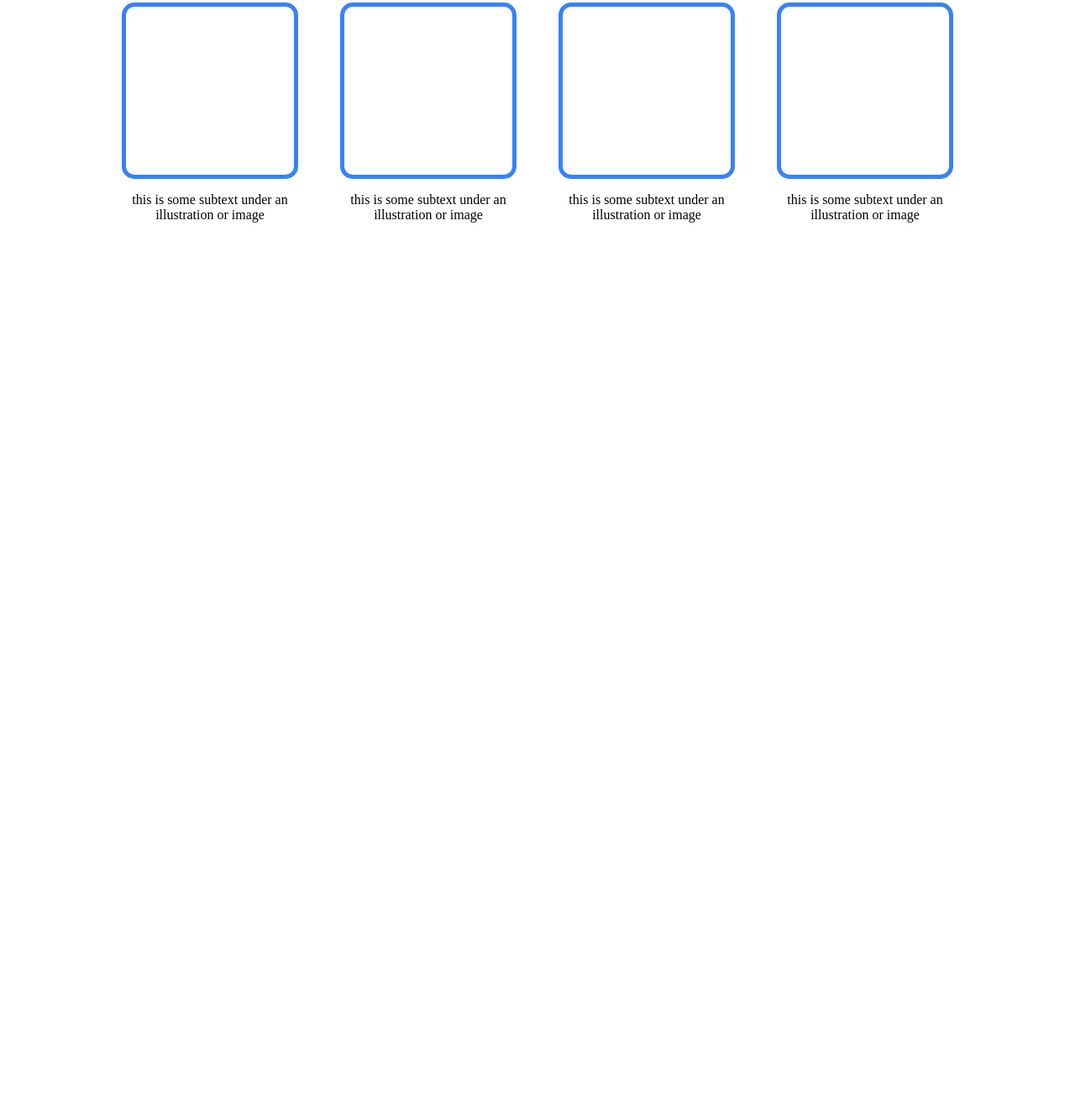
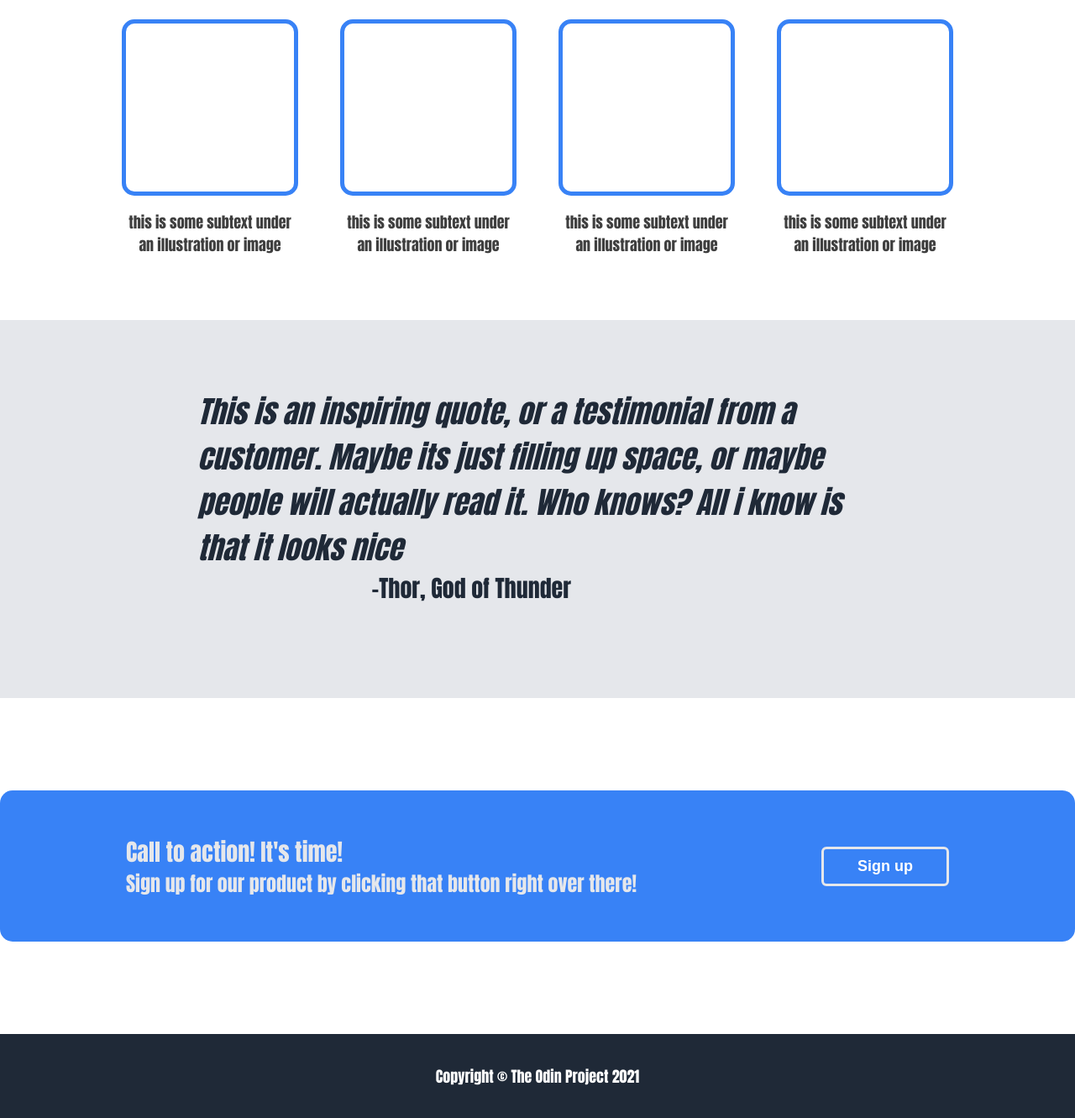
Before and after one commit to ignaciomateoalvarez/landing-page, a plain HTML site: page index.html in a window 1280 px wide. Shown: the part 719-2050 px from the top of the page at 84% size. Before the commit the page ends 1050 px from the top, so only its background shows below. Drawn offline with Linux system fonts and the light colour scheme.

Commit message:
Add inspirational quote, call the action and footer

```diff
--- a/index.html
+++ b/index.html
@@ -52,6 +52,37 @@
         </div>
     </div>
 
+    <div class="third-container">
+        <div class="quote">
+
+            <p>This is an inspiring quote, or a testimonial from a customer. Maybe its just filling up space, or maybe people will actually read it. Who knows? All i know is that it looks nice</p>
+        </div>
+
+        <div class="sign">
+            <p>-Thor, God of Thunder</p>
+        </div>
+    </div>
+
+    <div class="fourth-container">
+
+        <div class="blue-container">
+                <div class="fourth-container-text">
+                    <h3>Call to action! It's time!</h3>
+                <p>Sign up for our product by clicking that button right over there!</p>
+                </div>
+
+                <div>
+                <button>Sign up</button>
+                </div>
+        </div>
+    </div>
+
+    <div class="footer">
+        <div class="copyright">
+            <p>Copyright © The Odin Project 2021</p>
+        </div>
+    </div>
+
 </body>
 
 </html>
--- a/styles.css
+++ b/styles.css
@@ -1,11 +1,12 @@
 body{
     margin: 0;
+    font-family: Impact, Haettenschweiler, 'Arial Narrow Bold', sans-serif
 }
 
 .top-container{
     background-color: #1F2937;
     height: 550px;
-    font-family: Impact, Haettenschweiler, 'Arial Narrow Bold', sans-serif;
+    ;
 }
 
 .navbar{
@@ -67,7 +68,7 @@ body{
     color: white;
     font-weight: 900;
     border: none;
-    padding: 10px 30px;
+    padding: 10px 40px;
     text-align: center;
     text-decoration: none;
     display: inline-block;
@@ -76,8 +77,10 @@ body{
 }
 
 .image-container{
+    font-family: system-ui, -apple-system, BlinkMacSystemFont, 'Segoe UI', Roboto, Oxygen, Ubuntu, Cantarell, 'Open Sans', 'Helvetica Neue', sans-serif;
     display: flex;
-    background-color: rgb(151, 151, 151);
+    background-color: rgb(98, 100, 112);
+    color: #e5e7eb;
     align-self: flex-end;
     min-width: 700px;
     min-height: 250px;
@@ -98,7 +101,7 @@ body{
     display: flex;
     flex-direction: column;
     justify-content: center;
-    height: 500px;
+    height: 550px;
 
 }
 
@@ -117,6 +120,8 @@ body{
 }
 
 .description{
+    color: rgb(63, 63, 63);
+    font-size: 18px;
     display: flex;
     justify-content: center;
     gap: 60px;
@@ -127,3 +132,83 @@ body{
     width: 200px;
     text-align: center;
 }
+
+.third-container{
+    background-color: #e5e7eb;
+    height: 450px;
+    display: flex;
+    flex-direction: column;
+    justify-content: center;
+    align-items: center;
+    color: #1F2937;
+}
+
+
+
+.quote{
+    width: 810px;
+    font-size: 36px;
+    font-style: italic;
+    font-weight: 100;
+}
+
+.quote p{
+    margin: 0px;
+}
+
+.sign{
+    align-self: flex-end;
+    font-size: 28px;
+    font-weight: 900;
+    margin-right: 600px;
+}
+
+.sign p{
+    margin-top: 0;
+}
+
+
+.fourth-container{
+    height: 400px;
+    display: flex;
+    justify-content: center;
+    align-items: center;
+}
+
+.blue-container{
+    width: 1200px;
+    height: 100px;
+    background-color: #3882f6;
+    display: flex;
+    padding: 40px;
+    border-radius: 15px;
+    color: #e5e7eb;
+    align-items: center;
+    justify-content: space-around;
+    font-size: 24px;
+    line-height: 10px;
+}
+
+.blue-container button{
+    background-color: #3882f6;
+    color: white;
+    font-weight: 900;
+    border: none;
+    padding: 10px 40px;
+    text-align: center;
+    text-decoration: none;
+    display: inline-block;
+    font-size: 18px;
+    border-radius: 6px;
+    border: 3px solid #e5e7eb;
+}
+
+.footer{
+    display: flex;
+    justify-content: center;
+    align-items: center;
+    background-color: #1F2937;
+    color: white;
+    height: 100px;
+    font-size: 18px;
+}
```
